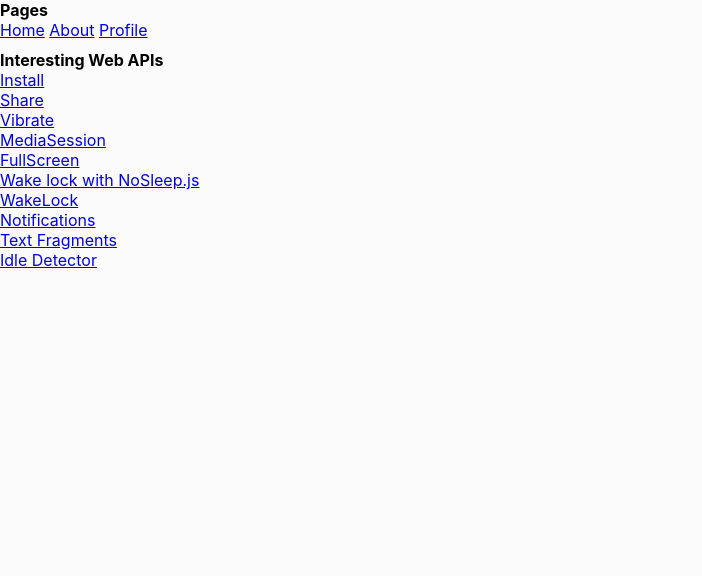
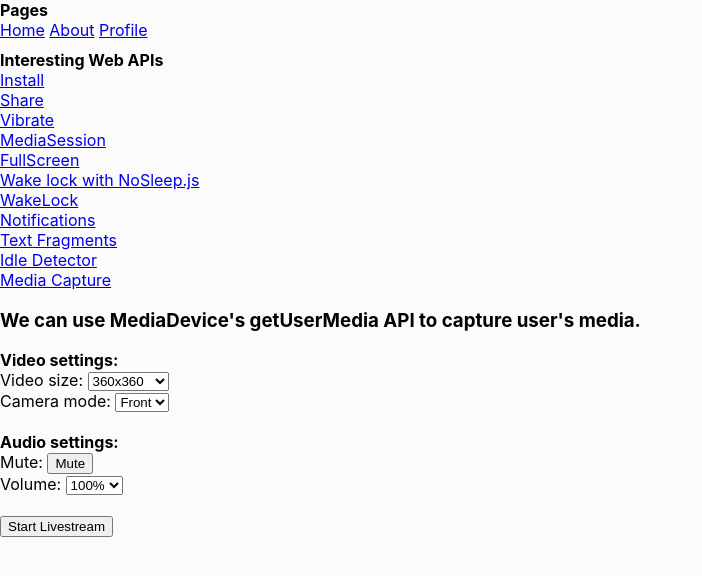
Before and after one commit to yTakkar/modern-web-apis, a React (Create React App) app: page /api/media-capture in a window 1280 px wide. Shown: the top 576 px of the page, without its empty margins (0-702 px from the left). Built offline with nearby package versions, Linux system fonts and the light colour scheme.

Commit message:
feat: livestream

```diff
--- a/src/App.js
+++ b/src/App.js
@@ -25,6 +25,7 @@ const WakeLock = RouteLoader(React.lazy(() => import('./pages/apis/WakeLock')))
 const Notifications = RouteLoader(React.lazy(() => import('./pages/apis/Notifications')))
 const TextFragments = RouteLoader(React.lazy(() => import('./pages/apis/TextFragments')))
 const IdleDetector = RouteLoader(React.lazy(() => import('./pages/apis/IdleDetector')))
+const MediaCapture = RouteLoader(React.lazy(() => import('./pages/apis/MediaCapture')))
 
 function App() {
   return (
@@ -49,6 +50,7 @@ function App() {
           <Link to='/api/notifications'>Notifications</Link>
           <Link to='/api/text-fragments'>Text Fragments</Link>
           <Link to='/api/idle-detector'>Idle Detector</Link>
+          <Link to='/api/media-capture'>Media Capture</Link>
         </div>
 
         <div>
@@ -67,6 +69,7 @@ function App() {
             <Route path='/api/notifications' component={Notifications} />
             <Route path='/api/text-fragments' component={TextFragments} />
             <Route path='/api/idle-detector' component={IdleDetector} />
+            <Route path='/api/media-capture' component={MediaCapture} />
           </Switch>
         </div>
 
--- /dev/null
+++ b/src/pages/apis/MediaCapture.jsx
@@ -0,0 +1,178 @@
+import React, { useRef, useState, useEffect } from 'react'
+
+const defaultVideoOptions = {
+  width: 360,
+  height: 360,
+  cameraMode: 'front',
+}
+
+const defaultAudioOptions = {
+  volume: 1,
+}
+
+const MediaDevices = props => {
+  const videoRef = useRef(null)
+  const [errorMessage, setErrorMessage] = useState('')
+
+  const [videoOptions, setVideoOptions] = useState(defaultVideoOptions)
+  const [audioOptions, setAudioOptions] = useState(defaultAudioOptions)
+
+  const [videoStream, setVideoStream] = useState(null)
+
+  const getVideoConstraints = () => {
+    return {
+      width: videoOptions.width,
+      height: videoOptions.height,
+      facingMode: videoOptions.cameraMode === 'front' ? "user" : "environment",
+    }
+  }
+
+  const getAudioConstraints = () => {
+    return {
+      volume: audioOptions.volume,
+    }
+  }
+
+  const startLivestream = () => {
+    if (navigator.mediaDevices?.getUserMedia) {
+      navigator.mediaDevices.getUserMedia({
+        video: getVideoConstraints(),
+        audio: getAudioConstraints(),
+      })
+      .then(mediaStream => {
+        videoRef.current.srcObject = mediaStream;
+
+        if (mediaStream) {
+          setVideoStream(mediaStream)
+        }
+
+        videoRef.current.onloadedmetadata = () => {
+          videoRef.current.play();
+        }
+      })
+      .catch(e => setErrorMessage(e.message))
+
+    } else {
+      setErrorMessage('MediaDevices.getUserMedia is not supported in your browser')
+    }
+  }
+
+  const getVideoTrack = () => {
+    const tracks = videoStream?.getVideoTracks() || [];
+    return tracks[0]
+  }
+
+  const getAudioTrack = () => {
+    const tracks = videoStream?.getAudioTracks() || [];
+    return tracks[0]
+  }
+
+  const stopLivestream = () => {
+    const track = getVideoTrack()
+    if (track) {
+      track.stop();
+      videoRef.current.srcObject = null;
+      setVideoStream(null)
+      setAudioOptions(defaultAudioOptions)
+      setVideoOptions(defaultVideoOptions)
+    }
+  }
+
+  useEffect(() => {
+    const videoTrack = getVideoTrack()
+    const audioTrack = getAudioTrack();
+
+    if (videoTrack) {
+      videoTrack.applyConstraints(getVideoConstraints())
+    }
+    if (audioTrack) {
+      audioTrack.applyConstraints(getAudioConstraints())
+    }
+
+    // constraints.volume is deprecated and not recommended to use. Hence, updating video's volume.
+    videoRef.current.volume = audioOptions.volume;
+  }, [videoOptions, audioOptions]) // eslint-disable-line
+
+  const handleVideoSize = e => {
+    const [width, height] = e.target.value.split('x')
+    setVideoOptions({
+      ...videoOptions,
+      width: Number(width),
+      height: Number(height)
+    })
+  }
+
+  const handleCameraOptions = e => {
+    setVideoOptions({
+      ...videoOptions,
+      cameraMode: e.target.value
+    })
+  }
+
+  const toggleVolume = () => {
+    setAudioOptions({
+      ...audioOptions,
+      volume: audioOptions.volume === 0 ? 1 : 0
+    })
+  }
+
+  const handleVolumeChange = e => {
+    setAudioOptions({
+      ...audioOptions,
+      volume: Number(e.target.value)
+    })
+  }
+
+  return (
+    <div>
+      <h3>We can use MediaDevice's getUserMedia API to capture user's media.</h3>
+
+      <b>Video settings:</b>&nbsp;&nbsp;
+      <div>
+        <span>Video size: </span>
+        <select value={`${videoOptions.width}x${videoOptions.height}`} onChange={handleVideoSize} >
+          <option value='1280x720'>1280x720</option>
+          <option value='360x360'>360x360</option>
+        </select>{' '}
+      </div>
+      <div>
+        <span>Camera mode: </span>
+        <select value={videoOptions.cameraMode} onChange={handleCameraOptions} >
+          <option value='front'>Front</option>
+          <option value='back'>Back</option>
+        </select>
+      </div>
+
+      <br/>
+      <b>Audio settings:</b>&nbsp;&nbsp;
+      <div>
+        <span>Mute: </span>
+        <button onClick={toggleVolume}>{audioOptions.volume === 0 ? 'Unmute' : 'Mute'}</button>
+      </div>
+      <span>Volume: </span>
+      <select value={audioOptions.volume} onChange={handleVolumeChange}>
+        <option value='0.0'>0%</option>
+        <option value='0.2'>20%</option>
+        <option value='0.4'>40%</option>
+        <option value='0.6'>60%</option>
+        <option value='0.8'>80%</option>
+        <option value='1'>100%</option>
+      </select>
+
+      <br/><br/>
+      {!videoStream
+        ? <button onClick={startLivestream} >Start Livestream</button>
+        : <button onClick={stopLivestream} >Stop Livestream</button>
+      }
+
+      <br/>
+      <br/>
+
+      <video ref={videoRef} />
+
+      <div><b>{errorMessage}</b></div>
+    </div>
+  )
+}
+
+export default MediaDevices;
```
